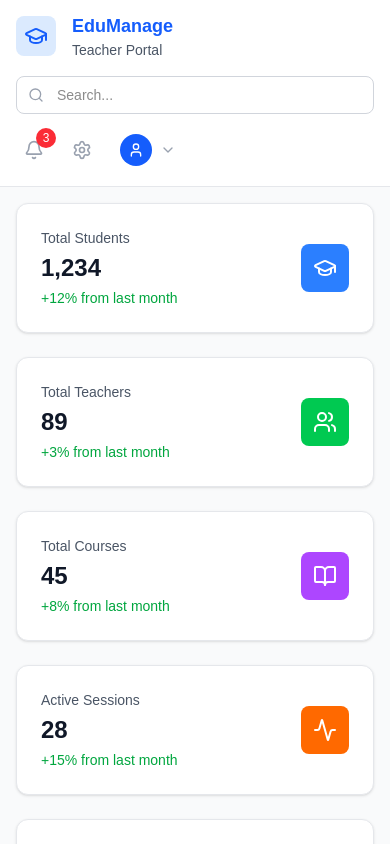
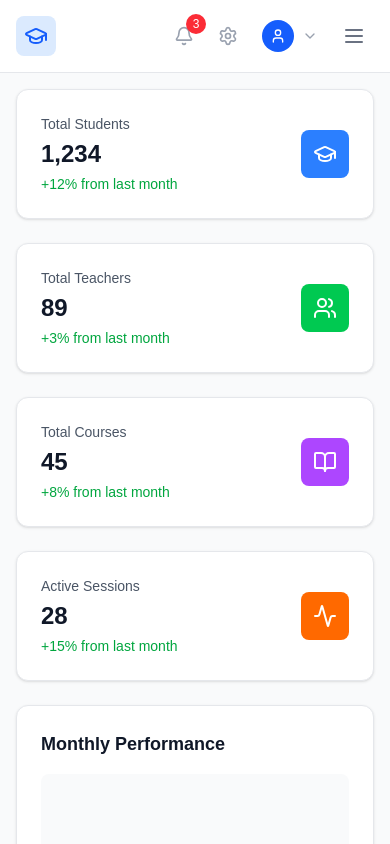
Before and after one commit to gulshan00/teacher-management, a Next.js app: page / in a window 390 px wide. Built offline with nearby package versions, Linux system fonts and the light colour scheme.

Commit message:
responsive design for small device

```diff
--- a/app/page.tsx
+++ b/app/page.tsx
@@ -1,5 +1,4 @@
 'use client';
-
 import React, { useState } from 'react';
 import Navbar from '@/components/common/Navbar';
 import Sidebar from '@/components/common/Sidebar';
@@ -19,6 +18,7 @@ import {
 export default function DashboardPage() {
   const [activeNav, setActiveNav] = useState('home');
   const [isTeacherExpanded, setIsTeacherExpanded] = useState(false);
+  const [sidebarOpen, setSidebarOpen] = useState(false);
 
   const stats = [
     { title: 'Total Students', value: '1,234', change: '+12%', icon: GraduationCap, color: 'bg-blue-500' },
@@ -40,11 +40,12 @@ export default function DashboardPage() {
     { id: 3, title: 'Sports Day', date: '2024-07-25', time: '9:00 AM' },
   ];
 
+
+
   const renderContent = () => {
     switch (activeNav) {
       case 'home':
-        return (
-          <div className="space-y-6">
+        return <div className="space-y-6">
           <div className="grid grid-cols-1 sm:grid-cols-2 xl:grid-cols-4 gap-6">
             {stats.map((stat, index) => (
               <div key={index} className="bg-white rounded-xl p-6 shadow-sm border border-gray-200">
@@ -112,38 +113,31 @@ export default function DashboardPage() {
             </div>
           </div>
         </div>
-        );
+
       case 'view-teachers':
         return <ViewTeachers />;
       case 'add-teacher':
-        return <AddNewTeacher/>;
+        return <AddNewTeacher />;
       case 'active-teachers':
         return <ActiveTeachers />;
       default:
-        return (
-          <div className="bg-white rounded-xl p-8 shadow-sm border border-gray-200">
-            <div className="text-center">
-              <h2 className="text-2xl font-bold text-gray-900 mb-2">Page Not Found</h2>
-              <p className="text-gray-600">The page you are trying to access does not exist.</p>
-            </div>
-          </div>
-        );
+        return <div className="p-6">Page not found.</div>;
     }
   };
 
   return (
-    <div className="flex h-screen overflow-hidden bg-gray-50">
-      <div className="hidden lg:block">
+    <div className="flex h-screen overflow-hidden bg-gray-50 relative">
       <Sidebar
+        sidebarOpen={sidebarOpen}
+        setSidebarOpen={setSidebarOpen}
         activeNav={activeNav}
         setActiveNav={setActiveNav}
         isTeacherExpanded={isTeacherExpanded}
         toggleTeacherExpanded={() => setIsTeacherExpanded(!isTeacherExpanded)}
       />
-      </div>
 
       <div className="flex flex-col flex-1 w-full">
-        <Navbar />
+        <Navbar onToggleSidebar={() => setSidebarOpen(!sidebarOpen)} />
         <main className="flex-1 overflow-y-auto px-4 sm:px-6 py-4 sm:py-6">
           {renderContent()}
         </main>
--- a/components/common/Navbar.tsx
+++ b/components/common/Navbar.tsx
@@ -1,117 +1,36 @@
-
-
-
-
-// // components/common/Navbar.tsx
-// 'use client';
-// import React, { useState } from 'react';
-// import { Bell, ChevronDown, GraduationCap, Search, Settings, User } from 'lucide-react';
-
-// const Navbar: React.FC = () => {
-//   const [showProfileDropdown, setShowProfileDropdown] = useState(false);
-
-//   return (
-//     <header className="bg-white  border-b border-gray-200 px-6 py-4">
-//       <div className="flex items-center justify-between">
-//         <div className="flex items-center space-x-4">
-//           <div className="w-10 h-10 bg-blue-100 rounded-lg flex items-center justify-center">
-//             <GraduationCap className="w-6 h-6 text-blue-600" />
-//           </div>
-//           <div>
-//             <h1 className="text-xl font-bold text-blue-600">EduManagesssss</h1>
-//             <p className="text-sm text-gray-600">Teacher Portal</p>
-//           </div>
-//         </div>
-
-//         <div className="flex items-center space-x-4">
-//           <div className="relative">
-//             <Search className="absolute left-3 top-1/2 transform -translate-y-1/2 text-gray-400 w-4 h-4" />
-//             <input
-//               type="text"
-//               placeholder="Search teachers, students, courses..."
-//               className="pl-10 pr-4 py-2 border border-gray-300 rounded-lg focus:ring-2 focus:ring-blue-500 focus:border-transparent w-80"
-//             />
-//           </div>
-
-//           <button className="relative p-2 text-gray-400 hover:text-gray-600">
-//             <Bell className="w-5 h-5" />
-//             <span className="absolute -top-1 -right-1 w-5 h-5 bg-red-500 text-white text-xs rounded-full flex items-center justify-center">3</span>
-//           </button>
-
-//           <button className="p-2 text-gray-400 hover:text-gray-600">
-//             <Settings className="w-5 h-5" />
-//           </button>
-
-//           <div className="relative">
-//             <button
-//               onClick={() => setShowProfileDropdown(!showProfileDropdown)}
-//               className="flex items-center space-x-2 p-2 rounded-lg hover:bg-gray-100"
-//             >
-//               <div className="w-8 h-8 bg-blue-600 rounded-full flex items-center justify-center">
-//                 <User className="w-4 h-4 text-white" />
-//               </div>
-//               <div className="text-left">
-//                 <p className="text-sm font-medium text-gray-900">John Doe</p>
-//                 <p className="text-xs text-gray-500">Administrator</p>
-//               </div>
-//               <ChevronDown className="w-4 h-4 text-gray-400" />
-//             </button>
-
-//             {showProfileDropdown && (
-//               <div className="absolute right-0 mt-2 w-48 bg-white rounded-lg shadow-lg border border-gray-200 py-2">
-//                 <div className="px-4 py-2 border-b border-gray-100">
-//                   <p className="text-sm font-medium text-gray-900">John Doe</p>
-//                   <p className="text-xs text-gray-500">john.doe@school.edu</p>
-//                 </div>
-//                 <a href="#" className="block px-4 py-2 text-sm text-gray-700 hover:bg-gray-100">View Profile</a>
-//                 <a href="#" className="block px-4 py-2 text-sm text-gray-700 hover:bg-gray-100">Settings</a>
-//                 <a href="#" className="block px-4 py-2 text-sm text-red-600 hover:bg-gray-100">Sign Out</a>
-//               </div>
-//             )}
-//           </div>
-//         </div>
-//       </div>
-//     </header>
-//   );
-// };
-
-// export default Navbar;
-
-
-
-// components/common/Navbar.tsx
 'use client';
 import React, { useState } from 'react';
-import { Bell, ChevronDown, GraduationCap, Search, Settings, User } from 'lucide-react';
+import { Bell, ChevronDown, GraduationCap, Menu, Search, Settings, User } from 'lucide-react';
 
-const Navbar: React.FC = () => {
+interface NavbarProps {
+  onToggleSidebar: () => void;
+}
+
+const Navbar: React.FC<NavbarProps> = ({ onToggleSidebar }) => {
   const [showProfileDropdown, setShowProfileDropdown] = useState(false);
 
   return (
     <header className="bg-white border-b border-gray-200 px-4 sm:px-6 py-3 sm:py-4 sticky top-0 z-30">
-      <div className="flex flex-col md:flex-row md:items-center md:justify-between gap-4">
-        {/* Logo and Branding */}
-        <div className="flex items-center space-x-4">
+      <div className="flex items-center justify-between gap-4">
+        {/* Left Section - Logo */}
+        <div className="flex items-center space-x-3">
           <div className="w-10 h-10 bg-blue-100 rounded-lg flex items-center justify-center">
             <GraduationCap className="w-6 h-6 text-blue-600" />
           </div>
-          <div>
+          <div className="hidden sm:block">
             <h1 className="text-lg sm:text-xl font-bold text-blue-600">EduManage</h1>
             <p className="text-sm text-gray-600">Teacher Portal</p>
           </div>
         </div>
-
-        {/* Right side */}
-        <div className="flex flex-wrap items-center gap-3 md:gap-4">
-          <div className="relative w-full sm:w-auto">
+        <div className="flex items-center gap-2 sm:gap-4">
+          <div className="relative hidden sm:block">
             <Search className="absolute left-3 top-1/2 transform -translate-y-1/2 text-gray-400 w-4 h-4" />
             <input
               type="text"
               placeholder="Search..."
-              className="w-full sm:w-64 md:w-80 lg:w-96 pl-10 pr-4 py-2 text-sm border border-gray-300 rounded-lg focus:ring-2 focus:ring-blue-500 focus:border-transparent"
+              className="w-64 md:w-80 lg:w-96 pl-10 pr-4 py-2 text-sm border border-gray-300 rounded-lg focus:ring-2 focus:ring-blue-500 focus:border-transparent"
             />
           </div>
-
           <button className="relative p-2 text-gray-400 hover:text-gray-600">
             <Bell className="w-5 h-5" />
             <span className="absolute -top-1 -right-1 w-5 h-5 bg-red-500 text-white text-xs rounded-full flex items-center justify-center">3</span>
@@ -148,6 +67,12 @@ const Navbar: React.FC = () => {
               </div>
             )}
           </div>
+          <button
+            className="block lg:hidden p-2 text-gray-500 hover:text-gray-700"
+            onClick={onToggleSidebar}
+          >
+            <Menu className="w-6 h-6" />
+          </button>
         </div>
       </div>
     </header>
--- a/components/common/Sidebar.tsx
+++ b/components/common/Sidebar.tsx
@@ -1,12 +1,6 @@
 'use client';
-import React, { useState } from 'react';
-import {
-  ChevronDown,
-  ChevronRight,
-  GraduationCap,
-  Menu,
-  X,
-} from 'lucide-react';
+import React from 'react';
+import { ChevronDown, ChevronRight, GraduationCap, X } from 'lucide-react';
 import { navigationItems } from './SidebarNavItems';
 
 interface SidebarProps {
@@ -14,6 +8,8 @@ interface SidebarProps {
   setActiveNav: (id: string) => void;
   isTeacherExpanded: boolean;
   toggleTeacherExpanded: () => void;
+  sidebarOpen: boolean;
+  setSidebarOpen: (open: boolean) => void;
 }
 
 const Sidebar: React.FC<SidebarProps> = ({
@@ -21,29 +17,35 @@ const Sidebar: React.FC<SidebarProps> = ({
   setActiveNav,
   isTeacherExpanded,
   toggleTeacherExpanded,
+  sidebarOpen,
+  setSidebarOpen,
 }) => {
-  const [sidebarOpen, setSidebarOpen] = useState(false);
-
   return (
     <>
-      {/* Mobile Toggle Button */}
-      <div className="lg:hidden p-4 bg-slate-800 text-white flex justify-between items-center">
-        <div className="flex items-center space-x-2">
-          <GraduationCap className="w-6 h-6 text-white" />
-          <h1 className="text-lg font-bold">Dashboard</h1>
+      {sidebarOpen && (
+        <div
+          className="fixed inset-0 bg-black bg-opacity-50 z-40 lg:hidden"
+          onClick={() => setSidebarOpen(false)}
+        />
+      )}
+
+      <div
+        className={`fixed z-50 top-0 left-0 h-full w-64 bg-slate-700 text-white flex flex-col transition-transform transform
+          ${sidebarOpen ? 'translate-x-0' : '-translate-x-full'}
+          lg:translate-x-0 lg:static lg:block`}
+      >
+        {/* Mobile Header */}
+        <div className="p-6 border-b border-slate-600 flex justify-between items-center lg:hidden">
+          <div className="flex items-center space-x-3">
+            <GraduationCap className="w-6 h-6 text-white" />
+            <h1 className="text-lg font-bold">Dashboard</h1>
+          </div>
+          <button onClick={() => setSidebarOpen(false)} className="lg:hidden absolute top-4 right-4 text-white">
+            <X className="w-6 h-6" />
+          </button>
         </div>
-        <button onClick={() => setSidebarOpen(!sidebarOpen)}>
-          {sidebarOpen ? <X className="w-6 h-6" /> : <Menu className="w-6 h-6" />}
-        </button>
-      </div>
 
-      {/* Sidebar Panel */}
-      <div
-        className={`${
-          sidebarOpen ? 'block' : 'hidden'
-        } lg:block fixed lg:static z-50 top-0 left-0 h-full w-64 bg-slate-700 text-white flex flex-col transition-all`}
-      >
-        {/* Header / Logo */}
+        {/* Desktop Header */}
         <div className="p-6 border-b border-slate-600 hidden lg:flex">
           <div className="flex items-center space-x-3">
             <div className="w-10 h-10 bg-blue-600 rounded-lg flex items-center justify-center">
@@ -62,11 +64,14 @@ const Sidebar: React.FC<SidebarProps> = ({
             {navigationItems.map((item) => (
               <div key={item.id}>
                 <button
-                  onClick={() =>
-                    item.id === 'teacher'
-                      ? toggleTeacherExpanded()
-                      : setActiveNav(item.id)
-                  }
+                  onClick={() => {
+                    if (item.id === 'teacher') {
+                      toggleTeacherExpanded();
+                    } else {
+                      setActiveNav(item.id);
+                      setSidebarOpen(false); // Close on small device
+                    }
+                  }}
                   className={`w-full flex items-center space-x-3 px-4 py-3 rounded-lg text-left transition-colors ${
                     activeNav === item.id
                       ? 'bg-slate-600 text-white'
@@ -86,12 +91,16 @@ const Sidebar: React.FC<SidebarProps> = ({
                   )}
                 </button>
 
+                {/* Expanded Teacher Section */}
                 {item.expandable && isTeacherExpanded && (
                   <div className="ml-4 mt-2 space-y-1">
                     {item.children?.map((child) => (
                       <button
                         key={child.id}
-                        onClick={() => setActiveNav(child.id)}
+                        onClick={() => {
+                          setActiveNav(child.id);
+                          setSidebarOpen(false); // Close on small device
+                        }}
                         className={`w-full flex items-center space-x-3 px-4 py-2 rounded-lg text-left transition-colors ${
                           activeNav === child.id
                             ? 'bg-slate-600 text-white'
```
Lines whose indentation alone changed are shown as unchanged.
